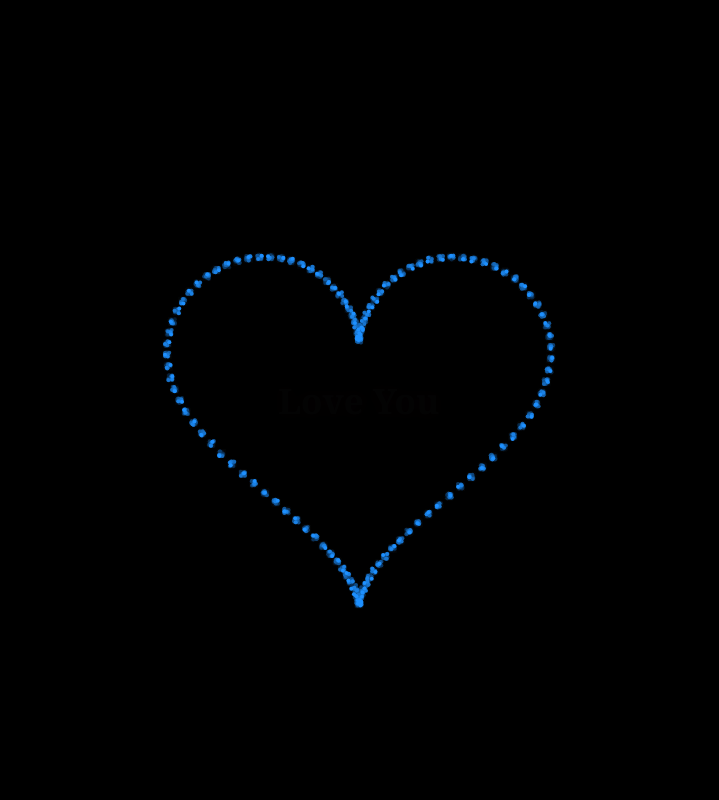
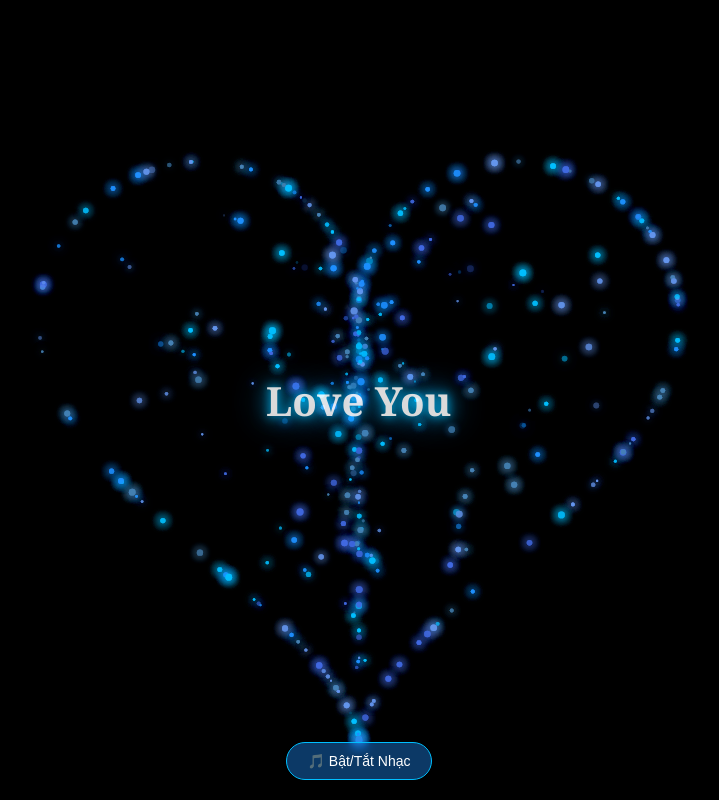
Before and after one commit to nguyendepzaii-sudo/heart, a plain HTML site: page index.html in a window 1280 px wide. Shown: the whole page, without its empty margins (281-1000 px from the left). Drawn offline with Linux system fonts and the light colour scheme.

Commit message:
Update title and enhance styling in index.html

```diff
--- a/index.html
+++ b/index.html
@@ -3,72 +3,133 @@
 <head>
     <meta charset="UTF-8">
     <meta name="viewport" content="width=device-width, initial-scale=1.0">
-    <title>Yêu chị <3</title>
+    <title>Love You <3</title>
     <style>
+        * { margin: 0; padding: 0; box-sizing: border-box; }
         body {
-            margin: 0;
             background-color: #000;
             overflow: hidden;
             display: flex;
             justify-content: center;
             align-items: center;
             height: 100vh;
+            font-family: 'Georgia', serif;
         }
-        canvas {
+        canvas { position: absolute; top: 0; left: 0; z-index: 1; }
+        .center-text {
             position: absolute;
-        }
-        .text {
-            position: absolute;
+            z-index: 2;
             color: #fff;
-            font-family: 'Georgia', serif;
-            font-size: 32px;
+            font-size: 42px;
             font-weight: bold;
-            text-shadow: 0 0 10px #ff007f, 0 0 20px #ff007f;
-            animation: pulse 1.5s infinite alternate;
+            text-align: center;
+            pointer-events: none;
+            text-shadow: 0 0 10px #00bfff, 0 0 20px #00bfff, 0 0 40px #1e90ff;
+            animation: pulse 1.2s infinite alternate ease-in-out;
         }
         @keyframes pulse {
-            from { transform: scale(1); opacity: 0.8; }
-            to { transform: scale(1.1); opacity: 1; }
+            0% { transform: scale(0.95); opacity: 0.85; }
+            100% { transform: scale(1.1); opacity: 1; }
+        }
+        .music-btn {
+            position: fixed;
+            bottom: 20px;
+            z-index: 10;
+            padding: 10px 20px;
+            background: rgba(30, 144, 255, 0.4);
+            color: #fff;
+            border: 1px solid #00bfff;
+            border-radius: 20px;
+            cursor: pointer;
+            backdrop-filter: blur(5px);
+            font-size: 14px;
         }
     </style>
 </head>
 <body>
-    <div class="text">Love You</div>
-    <canvas id="heart"></canvas>
+    <div class="center-text">Love You</div>
+    <canvas id="heartCanvas"></canvas>
+
+    <!-- Tự động kết nối tới file nhạc của bạn trên GitHub -->
+    <audio id="bgMusic" loop autoplay>
+        <source src="SUNi - Khong Sao Ma, Em Day Roi (Feat. Lou Hoang) - MV Official.mp3" type="audio/mpeg">
+    </audio>
+
+    <button class="music-btn" onclick="toggleMusic()">🎵 Bật/Tắt Nhạc</button>
 
     <script>
-        const canvas = document.getElementById('heart');
+        const canvas = document.getElementById('heartCanvas');
         const ctx = canvas.getContext('2d');
-        canvas.width = window.innerWidth;
-        canvas.height = window.innerHeight;
+        const audio = document.getElementById('bgMusic');
 
-        function heartX(t) {
-            return 16 * Math.pow(Math.sin(t), 3);
+        function resize() {
+            canvas.width = window.innerWidth;
+            canvas.height = window.innerHeight;
         }
-        function heartY(t) {
-            return -(13 * Math.cos(t) - 5 * Math.cos(2*t) - 2 * Math.cos(3*t) - Math.cos(4*t));
+        resize();
+        window.addEventListener('resize', resize);
+
+        function toggleMusic() {
+            if (audio.paused) { audio.play(); } else { audio.pause(); }
+        }
+        // Thử tự động phát nhạc khi chạm màn hình
+        window.addEventListener('click', () => { audio.play().catch(()=>{}); }, { once: true });
+
+        const colors = ['#4682B4', '#1E90FF', '#00BFFF', '#6495ED', '#4169E1'];
+        const particles = [];
+        const numParticles = 350;
+
+        function heartEquation(t) {
+            const x = 16 * Math.pow(Math.sin(t), 3);
+            const y = -(13 * Math.cos(t) - 5 * Math.cos(2 * t) - 2 * Math.cos(3 * t) - Math.cos(4 * t));
+            return { x, y };
         }
 
-        const points = [];
-        for (let i = 0; i < Math.PI * 2; i += 0.05) {
-            points.push({
-                x: heartX(i) * 12 + canvas.width / 2,
-                y: heartY(i) * 12 + canvas.height / 2
+        for (let i = 0; i < numParticles; i++) {
+            const t = Math.random() * Math.PI * 2;
+            const pos = heartEquation(t);
+            const scale = Math.min(canvas.width, canvas.height) / 40;
+            const r = Math.random() < 0.4 ? 1 : Math.random() * 0.85; // Bao gồm cả viền và ruột
+
+            particles.push({
+                baseX: pos.x * scale * r,
+                baseY: pos.y * scale * r,
+                color: colors[Math.floor(Math.random() * colors.length)],
+                size: Math.random() * 2.5 + 1,
+                alpha: Math.random(),
+                speed: Math.random() * 0.03 + 0.01,
+                flicker: Math.random() * Math.PI * 2
             });
         }
 
-        function draw() {
-            ctx.fillStyle = 'rgba(0, 0, 0, 0.1)';
+        let step = 0;
+        function animate() {
+            ctx.fillStyle = 'rgba(0, 0, 0, 0.15)';
             ctx.fillRect(0, 0, canvas.width, canvas.height);
-            ctx.fillStyle = '#1E90FF';
-            points.forEach(p => {
+
+            const centerX = canvas.width / 2;
+            const centerY = canvas.height / 2;
+            step += 0.05;
+
+            particles.forEach(p => {
+                p.flicker += p.speed;
+                const currentAlpha = Math.abs(Math.sin(p.flicker));
+
+                ctx.save();
+                ctx.globalAlpha = currentAlpha;
+                ctx.fillStyle = p.color;
+                ctx.shadowBlur = 10;
+                ctx.shadowColor = p.color;
+
                 ctx.beginPath();
-                ctx.arc(p.x + (Math.random()-0.5)*5, p.y + (Math.random()-0.5)*5, 2, 0, Math.PI * 2);
+                ctx.arc(centerX + p.baseX, centerY + p.baseY, p.size, 0, Math.PI * 2);
                 ctx.fill();
+                ctx.restore();
             });
-            requestAnimationFrame(draw);
+
+            requestAnimationFrame(animate);
         }
-        draw();
+        animate();
     </script>
 </body>
 </html>
```
